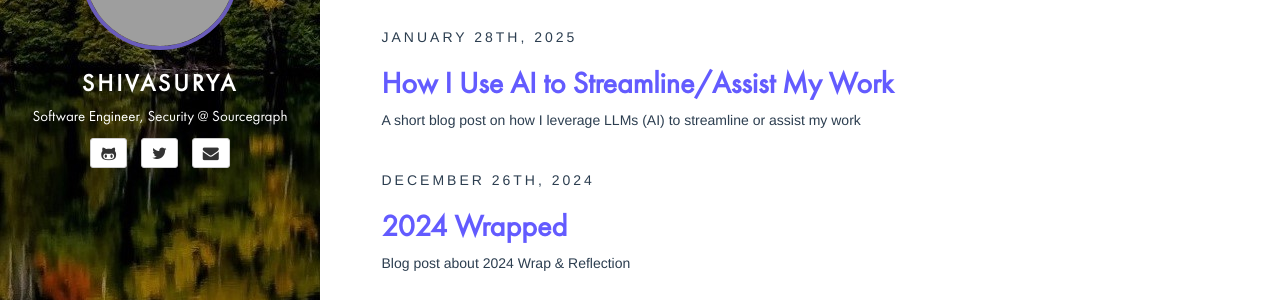
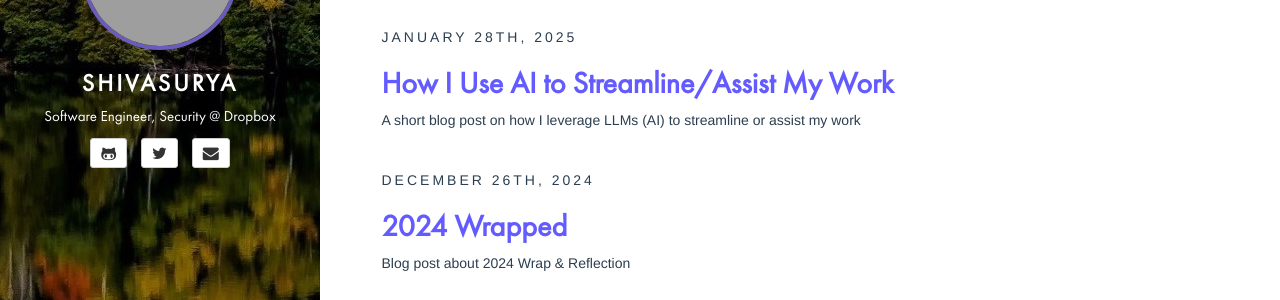
Before and after one commit to s5dev/s5dev.github.io, a Jekyll site: the page built from index.html, in a window 1280 px wide. Shown: the part 236-536 px from the top of the page. Built offline with Jekyll 4.4.1, drawn with Linux system fonts in a browser that asks for light colours; the list of posts is cut into pages by our own code; grey boxes are pictures that could not be loaded.

Commit message:
fix feed.xml and revert employer

```diff
--- a/_config.yml
+++ b/_config.yml
@@ -24,7 +24,7 @@ author:
   twitter: sshivasurya
   pinterest:
   linkedin: shivasurya
-  bio: Software Engineer, Security @ Sourcegraph
+  bio: Software Engineer, Security @ Dropbox
   email_md5: 93047f1d8e343ca3af1451616829ceb1
 
 rss_path: feed.xml
```
Also changed, not shown: _posts/2024-03-08-building-inter-procedural-source-sink-analysis-from-scratch-part-3.md (+1 -1 lines).
